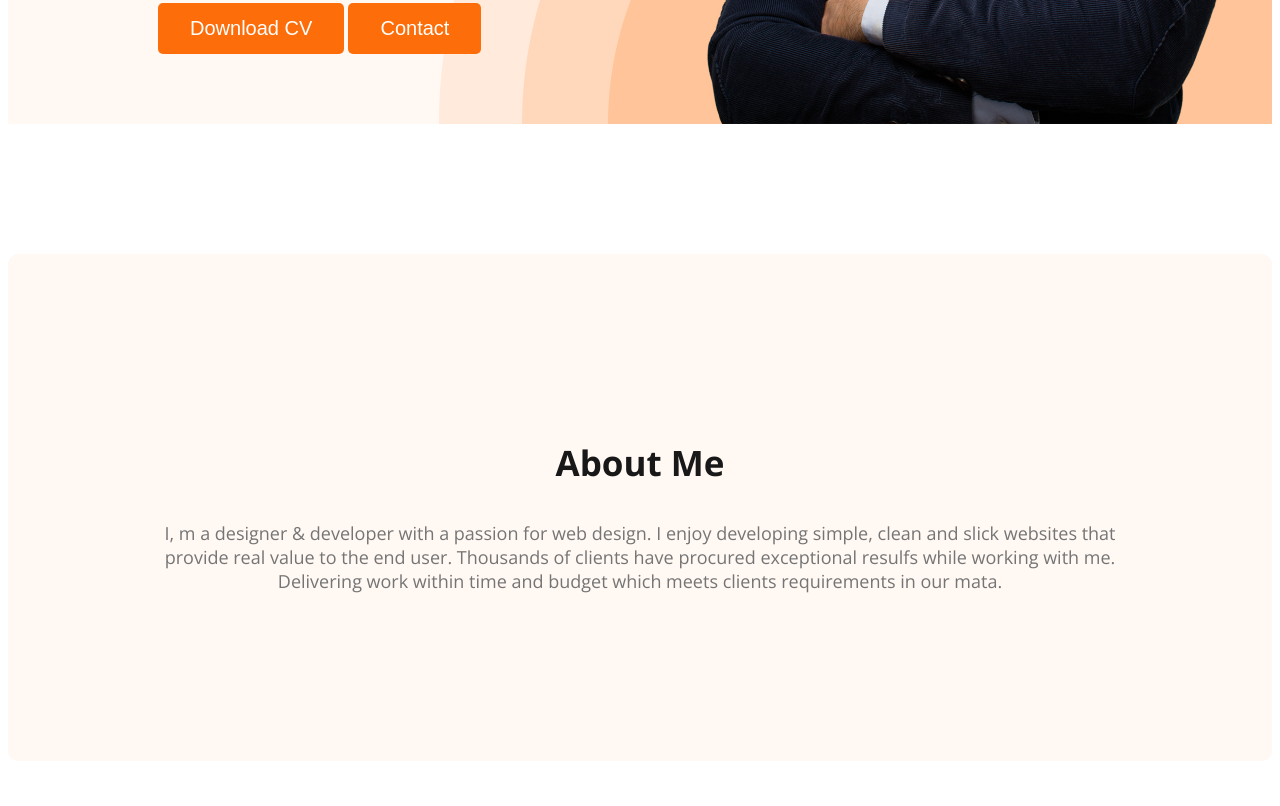
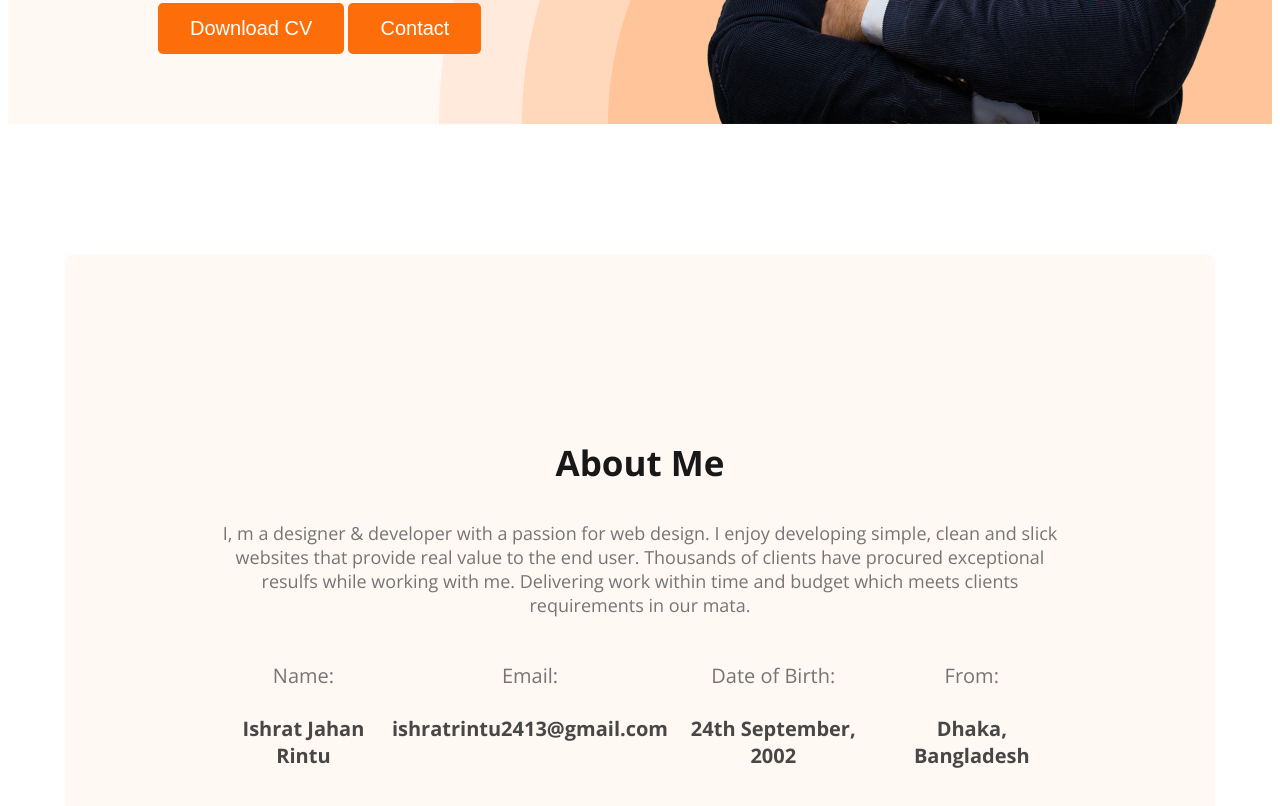
Before and after one commit to Ishrat2413/webdeveloper-portfolio, a plain HTML site: page index.html in a window 1280 px wide. Shown: the part 741-1547 px from the top of the page. Drawn offline with nearby package versions, Linux system fonts and the light colour scheme.

Commit message:
added about informations' q

```diff
--- a/index.html
+++ b/index.html
@@ -33,6 +33,25 @@
         <section class="about">
             <h3 class="section-title">About Me</h3>
             <p class="section-disc">I, m a designer & developer with a passion for web design. I enjoy developing simple, clean and slick websites that provide real value to the end user. Thousands of clients have procured exceptional resulfs while working with me. Delivering work within time and budget which meets clients requirements in our mata.</p>
+            <div class="about-info-container">
+                <!-- .about-info*4>h4.info-title+p.info-disc -->
+                <div class="about-info">
+                    <h4 class="info-title">Name:</h4>
+                    <p class="info-disc">Ishrat Jahan Rintu</p>
+                </div>
+                <div class="about-info">
+                    <h4 class="info-title">Email:</h4>
+                    <p class="info-disc">ishratrintu2413@gmail.com</p>
+                </div>
+                <div class="about-info">
+                    <h4 class="info-title">Date of Birth:</h4>
+                    <p class="info-disc">24th September, 2002</p>
+                </div>
+                <div class="about-info">
+                    <h4 class="info-title">From:</h4>
+                    <p class="info-disc">Dhaka, Bangladesh</p>
+                </div>
+            </div>
         </section>
     </main>
     <footer>
--- a/style/portfolio.css
+++ b/style/portfolio.css
@@ -101,6 +101,11 @@ nav a{
     max-width: 500px;
 }
 
+/* main section css */
+main{
+    max-width: 1150px;
+    margin: 0 auto;
+}
 /* about section css */
 .about{
     padding: 150px;
@@ -108,3 +113,21 @@ nav a{
     background: #FFF8F3;
     margin: 130px 0;
 }
+.about-info-container{
+    display: flex;
+    justify-content: space-around;
+}
+.about-info{
+    text-align: center;
+}
+.info-title{
+    color: var(--Dark-03, #757575);
+    text-align: center;
+    font-size: 20px;
+    font-weight: 400;
+}
+.info-disc{
+    color: var(--Dark-02, #474747);
+    font-size: 20px;
+    font-weight: 700;
+}
```
